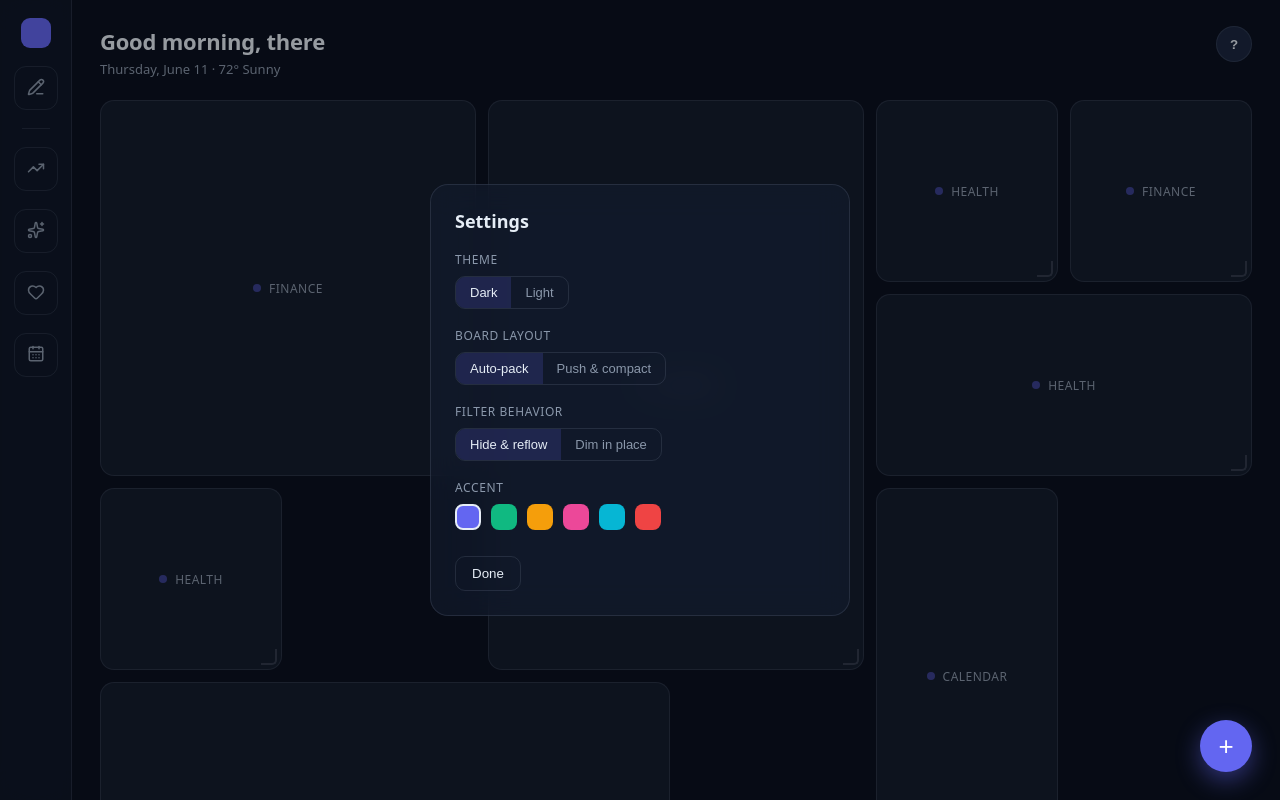
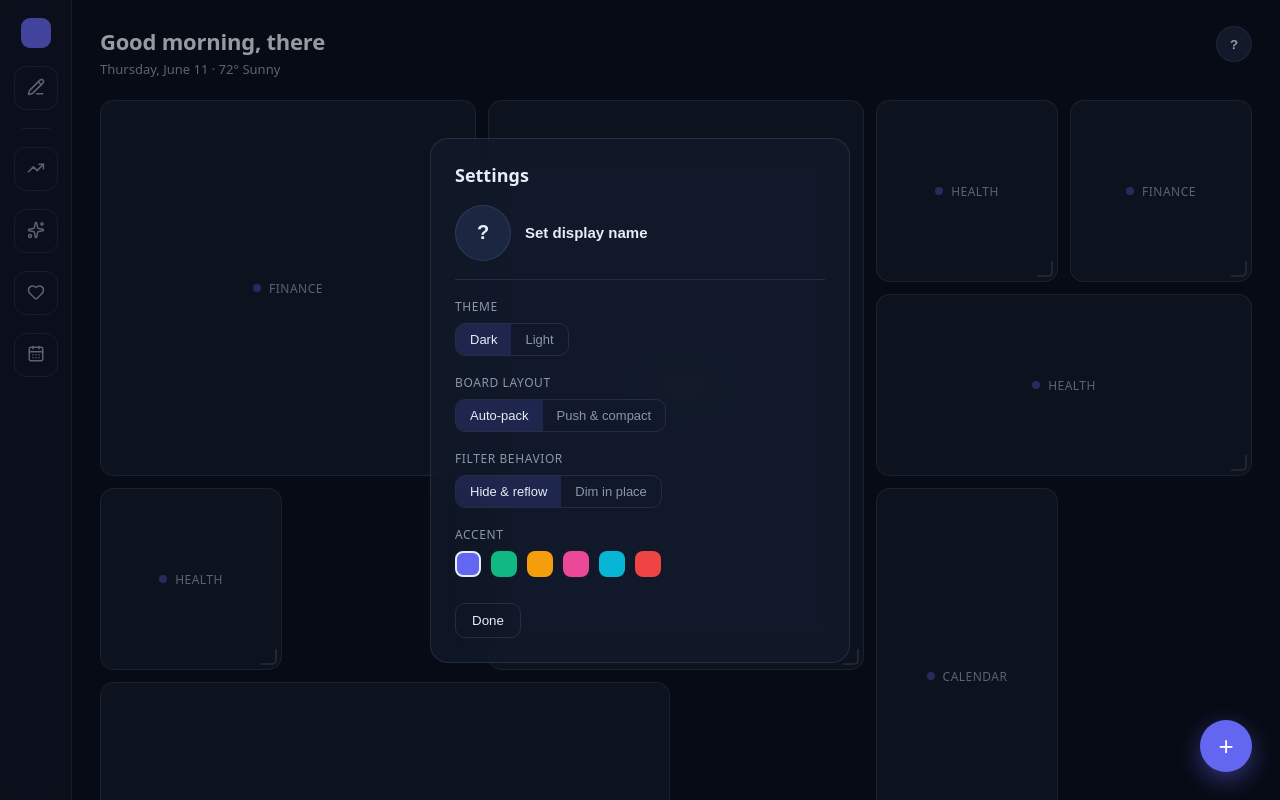
Before and after one commit to ben-yeung/bento-dash, a Next.js app: page / in a window 1280 px wide. Both pictures are taken after a click on the button "profile". Built offline with nearby package versions, Linux system fonts and the light colour scheme.

Commit message:
feat: add profile header to SettingsModal (name edit, avatar URL/upload)
Add @testing-library/jest-dom for the toHaveTextContent matcher used by
the mandated test spec, wired into vitest.setup.ts.

Co-Authored-By: Claude Sonnet 4.6 <noreply@anthropic.com>

```diff
--- a/components/shell/SettingsModal.module.css
+++ b/components/shell/SettingsModal.module.css
@@ -69,3 +69,129 @@
   color: var(--text);
   cursor: pointer;
 }
+
+.profileHeader {
+  display: flex;
+  align-items: center;
+  gap: 14px;
+  margin-bottom: 18px;
+}
+
+.profileAvatar {
+  position: relative;
+  width: 56px;
+  height: 56px;
+  border-radius: 50%;
+  border: 1px solid var(--border-hairline);
+  background: var(--surface-2);
+  color: var(--text);
+  font-weight: 650;
+  font-size: 20px;
+  cursor: pointer;
+  overflow: hidden;
+  flex-shrink: 0;
+}
+
+.profileAvatarImg {
+  position: absolute;
+  inset: 0;
+  width: 100%;
+  height: 100%;
+  object-fit: cover;
+}
+
+.avatarOverlay {
+  position: absolute;
+  inset: 0;
+  display: flex;
+  align-items: center;
+  justify-content: center;
+  background: rgba(0, 0, 0, 0.45);
+  font-size: 18px;
+  opacity: 0;
+  transition: opacity 0.15s;
+}
+
+.profileAvatar:hover .avatarOverlay {
+  opacity: 1;
+}
+
+.profileInfo {
+  flex: 1;
+  min-width: 0;
+}
+
+.nameDisplay {
+  display: flex;
+  align-items: center;
+  gap: 6px;
+  background: transparent;
+  border: none;
+  color: var(--text);
+  font-size: 15px;
+  font-weight: 600;
+  cursor: pointer;
+  padding: 0;
+  max-width: 100%;
+  overflow: hidden;
+  text-overflow: ellipsis;
+  white-space: nowrap;
+}
+
+.pencil {
+  opacity: 0;
+  color: var(--muted);
+  font-size: 13px;
+  flex-shrink: 0;
+}
+
+.nameDisplay:hover .pencil {
+  opacity: 1;
+}
+
+.nameInput {
+  width: 100%;
+  background: var(--surface-2);
+  border: 1px solid var(--border-hairline);
+  border-radius: 8px;
+  color: var(--text);
+  font-size: 15px;
+  font-weight: 600;
+  padding: 6px 10px;
+}
+
+.avatarEditor {
+  display: flex;
+  gap: 8px;
+  align-items: center;
+  margin-bottom: 18px;
+}
+
+.urlInput {
+  flex: 1;
+  background: var(--surface-2);
+  border: 1px solid var(--border-hairline);
+  border-radius: 8px;
+  color: var(--text);
+  font-size: 13px;
+  padding: 7px 10px;
+  min-width: 0;
+}
+
+.applyBtn,
+.uploadBtn {
+  padding: 7px 12px;
+  border-radius: 8px;
+  border: 1px solid var(--border-hairline);
+  background: transparent;
+  color: var(--text);
+  font-size: 13px;
+  cursor: pointer;
+  white-space: nowrap;
+}
+
+.divider {
+  height: 1px;
+  background: var(--border-hairline);
+  margin: 4px 0 18px;
+}
--- a/components/shell/SettingsModal.tsx
+++ b/components/shell/SettingsModal.tsx
@@ -1,13 +1,159 @@
 'use client';
+import { useState, useRef } from 'react';
 import styles from './SettingsModal.module.css';
 import { useSettings, ACCENT_PRESETS } from '@/lib/state/settingsStore';
+import { useProfile } from '@/lib/state/profileStore';
 
 export function SettingsModal({ onClose }: { onClose: () => void }) {
   const s = useSettings();
+  const p = useProfile();
+
+  const [editingName, setEditingName] = useState(false);
+  const [nameInput, setNameInput] = useState('');
+  const [avatarEditorOpen, setAvatarEditorOpen] = useState(false);
+  const [urlInput, setUrlInput] = useState('');
+  const fileInputRef = useRef<HTMLInputElement>(null);
+  const cancelledRef = useRef(false);
+
+  function openNameEdit() {
+    setNameInput(p.displayName);
+    setAvatarEditorOpen(false);
+    setEditingName(true);
+  }
+
+  function saveName() {
+    if (cancelledRef.current) {
+      cancelledRef.current = false;
+      setEditingName(false);
+      return;
+    }
+    p.setDisplayName(nameInput.trim());
+    setEditingName(false);
+  }
+
+  function openAvatarEditor() {
+    setUrlInput(p.avatarUrl.startsWith('data:') ? '' : p.avatarUrl);
+    setEditingName(false);
+    setAvatarEditorOpen((o) => !o);
+  }
+
+  function applyUrl() {
+    p.setAvatarUrl(urlInput.trim());
+    setAvatarEditorOpen(false);
+  }
+
+  function handleFileUpload(e: React.ChangeEvent<HTMLInputElement>) {
+    const file = e.target.files?.[0];
+    if (!file) return;
+    const reader = new FileReader();
+    reader.onload = (ev) => {
+      const result = ev.target?.result;
+      if (typeof result === 'string') {
+        p.setAvatarUrl(result);
+        setAvatarEditorOpen(false);
+      }
+    };
+    reader.readAsDataURL(file);
+  }
+
+  const initial = p.displayName ? p.displayName[0].toUpperCase() : '?';
+
   return (
     <div className={styles.overlay} onClick={onClose}>
-      <div className={`${styles.modal} glass`} onClick={(e) => e.stopPropagation()} role="dialog" aria-label="settings">
+      <div
+        className={`${styles.modal} glass`}
+        onClick={(e) => e.stopPropagation()}
+        role="dialog"
+        aria-label="settings"
+      >
         <h2 className={styles.title}>Settings</h2>
+
+        {/* Profile header */}
+        <div className={styles.profileHeader}>
+          <button
+            className={styles.profileAvatar}
+            onClick={openAvatarEditor}
+            aria-label="change avatar"
+            type="button"
+          >
+            <span>{initial}</span>
+            {p.avatarUrl && (
+              <img
+                src={p.avatarUrl}
+                alt=""
+                className={styles.profileAvatarImg}
+                onError={(e) => {
+                  (e.target as HTMLImageElement).style.display = 'none';
+                }}
+              />
+            )}
+            <div className={styles.avatarOverlay}>📷</div>
+          </button>
+          <div className={styles.profileInfo}>
+            {editingName ? (
+              <input
+                className={styles.nameInput}
+                value={nameInput}
+                autoFocus
+                onChange={(e) => setNameInput(e.target.value)}
+                onBlur={saveName}
+                onKeyDown={(e) => {
+                  if (e.key === 'Enter') saveName();
+                  if (e.key === 'Escape') {
+                    cancelledRef.current = true;
+                    setEditingName(false);
+                  }
+                }}
+                aria-label="display name"
+              />
+            ) : (
+              <button
+                className={styles.nameDisplay}
+                onClick={openNameEdit}
+                type="button"
+                aria-label="edit display name"
+              >
+                {p.displayName || 'Set display name'}
+                <span className={styles.pencil}>✎</span>
+              </button>
+            )}
+          </div>
+        </div>
+
+        {avatarEditorOpen && (
+          <div className={styles.avatarEditor}>
+            <input
+              className={styles.urlInput}
+              placeholder="Paste image URL…"
+              value={urlInput}
+              onChange={(e) => setUrlInput(e.target.value)}
+              onKeyDown={(e) => {
+                if (e.key === 'Enter') applyUrl();
+              }}
+              aria-label="avatar URL"
+            />
+            <button className={styles.applyBtn} onClick={applyUrl} type="button">
+              Apply
+            </button>
+            <button
+              className={styles.uploadBtn}
+              onClick={() => fileInputRef.current?.click()}
+              type="button"
+            >
+              Upload
+            </button>
+            <input
+              ref={fileInputRef}
+              type="file"
+              accept="image/*"
+              style={{ display: 'none' }}
+              onChange={handleFileUpload}
+              aria-label="upload avatar"
+            />
+          </div>
+        )}
+
+        <div className={styles.divider} />
 
         <div className={styles.row}>
           <div className={styles.label}>Theme</div>
--- a/package.json
+++ b/package.json
@@ -22,6 +22,7 @@
   },
   "devDependencies": {
     "@testing-library/dom": "^10.4.1",
+    "@testing-library/jest-dom": "^6.9.1",
     "@testing-library/react": "^16.3.2",
     "@testing-library/user-event": "^14.6.1",
     "@types/node": "^25.9.2",
--- a/vitest.setup.ts
+++ b/vitest.setup.ts
@@ -1 +1,2 @@
 import '@testing-library/dom';
+import '@testing-library/jest-dom/vitest';
```
Also changed, not shown: 2 other files (tests, documents, lock files or other folders).
